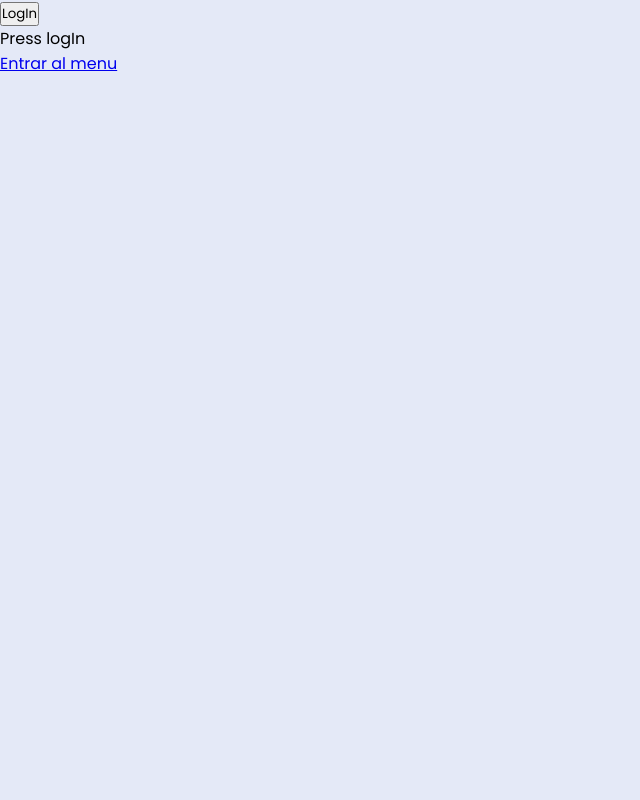
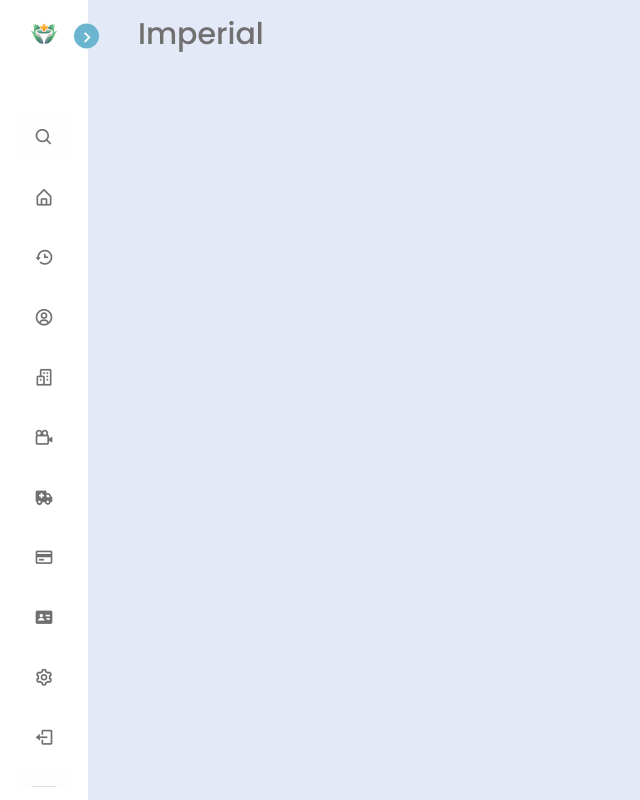
Before and after one commit to SG-Sebastianguerrero/imperial, a React (Create React App) app: page / in a window 1280 px wide. Shown: the whole page, without its empty margins (0-640 px from the left). Built offline with nearby package versions, Linux system fonts and the light colour scheme.

Commit message:
Update App.js

```diff
--- a/src/App.js
+++ b/src/App.js
@@ -29,7 +29,7 @@ function App() {
       }
 
       <Routes>
-        <Route index element={<Login/>} />
+        <Route index element={<Home/>} />
         <Route path="/signup" element={<Signup/>} />
         <Route path="/medicalHistory" element={<MedicalHistory/>} />
         <Route path="/dashboard" element={ <Home/> } />
```
